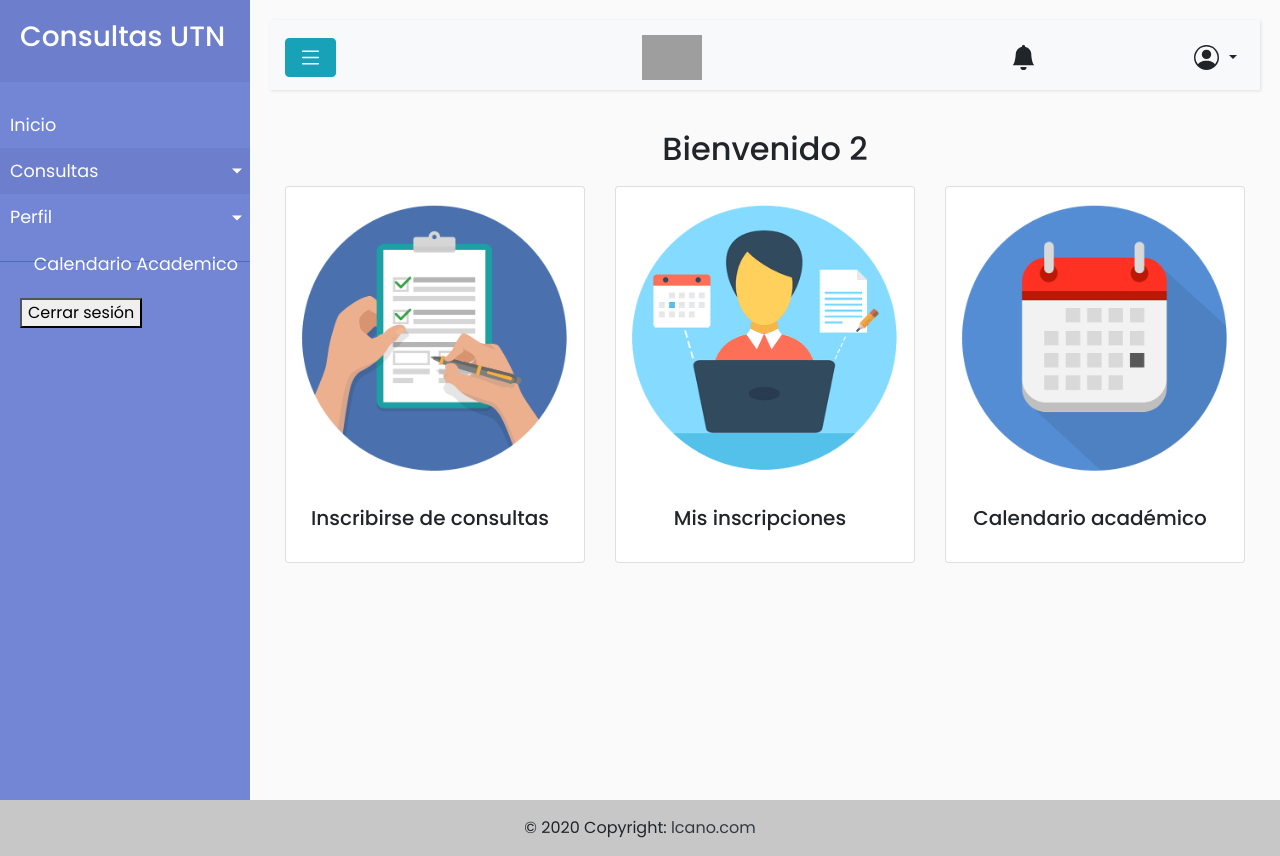
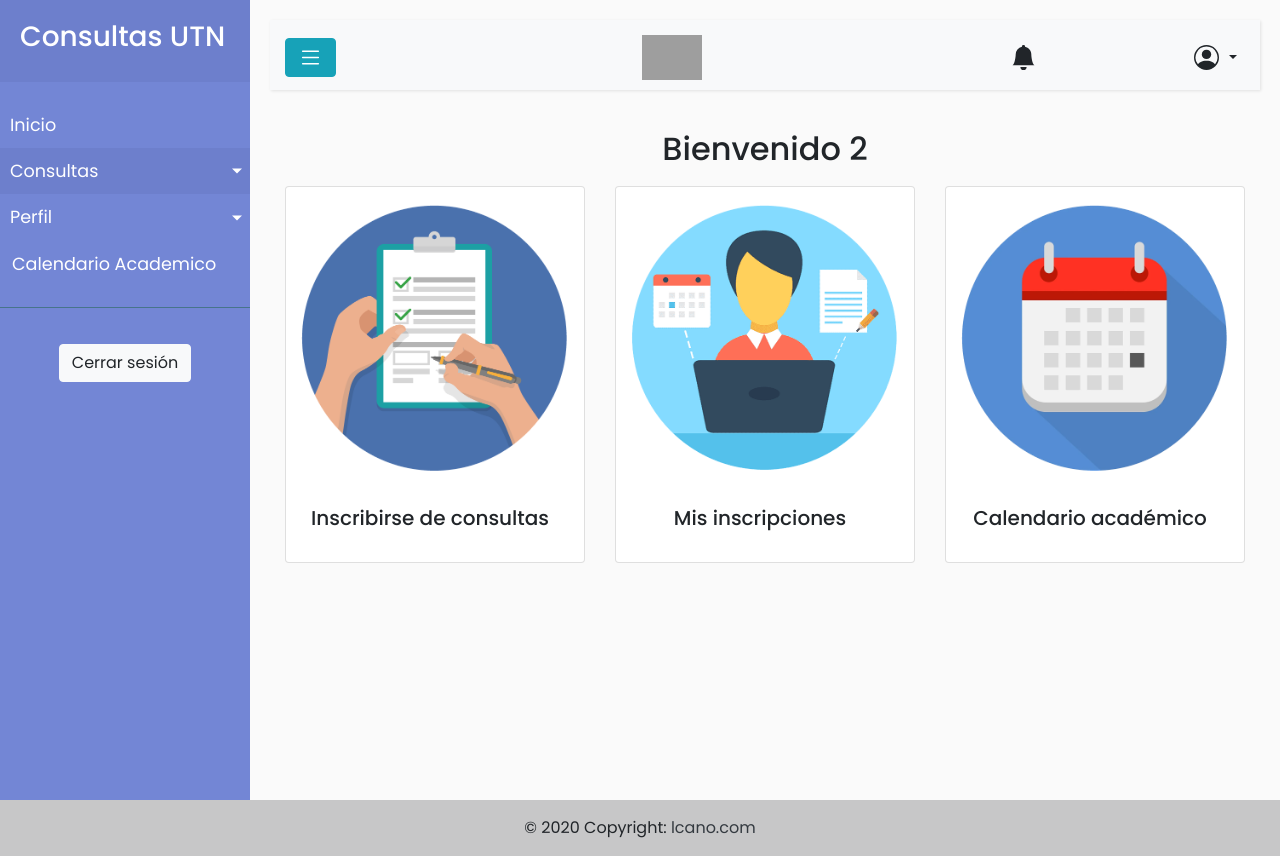
Before and after one commit to Guido1312/TPI-Entornos, a PHP site: page / in a window 1280 px wide. Run offline with PHP 8.4, Linux system fonts and the light colour scheme; a user stored in the database is signed in; data that the repository does not hold is empty; grey boxes are pictures that could not be loaded.

Commit message:
modificaciones graficas

```diff
--- a/index.php
+++ b/index.php
@@ -57,21 +57,24 @@
                         </ul>
                     </li>
                     <li>
-                        <a class="nav-item" href="#modalCalendario" data-toggle="modal" data-target="#modalCalendario" style="float:right;">
+                        <a class="nav-item" href="#modalCalendario" data-toggle="modal" data-target="#modalCalendario" >
                             Calendario Academico
                         </a>
                     </li>
                 </ul>
 
+                <div class="col d-flex justify-content-center">
                 <ul class="list-unstyled CTAs align-items-end">
                     <li>
                     <form action="login.php" method="post">
-                            <button type="submit" name="actionType" value="logout">
+                                <input type="hidden" name="idconsulta" value="logout">
+                                <button type="submit" class="btn btn-light" name="actionType" value="logout" >
                                     Cerrar sesión
                                 </button>
                             </form>
                     </li>
                 </ul>
+                </div>
             </nav>
 
             <!-- Page Content  -->
@@ -109,7 +112,8 @@
                             <a class="dropdown-item" href="perfil.php">Perfil</a>
                             <a class="dropdown-item" href="https://getbootstrap.com/docs/3.3/">Preferencias</a>
                             <form action="login.php" method="post">
-                                <button type="submit" name="actionType" value="logout" class="download">
+                                <input type="hidden" name="idconsulta" value="logout">
+                                <button type="submit" class="btn btn-light" name="actionType" value="logout" >
                                     Cerrar sesión
                                 </button>
                             </form>
@@ -181,21 +185,24 @@
                         </ul>
                     </li>
                     <li>
-                        <a class="nav-item" href="#modalCalendario" data-toggle="modal" data-target="#modalCalendario" style="float:right;">
+                        <a class="nav-item" href="#modalCalendario" data-toggle="modal" data-target="#modalCalendario" >
                             Calendario Academico
                         </a>
                     </li>
                 </ul>
 
+                <div class="col d-flex justify-content-center">
                 <ul class="list-unstyled CTAs align-items-end">
                     <li>
                     <form action="login.php" method="post">
-                            <button type="submit" name="actionType" value="logout">
+                                <input type="hidden" name="idconsulta" value="logout">
+                                <button type="submit" class="btn btn-light" name="actionType" value="logout">
                                     Cerrar sesión
                                 </button>
                             </form>
                     </li>
                 </ul>
+                </div>
             </nav>
 
             <!-- Page Content  -->
@@ -233,7 +240,8 @@
                             <a class="dropdown-item" href="perfil.php">Perfil</a>
                             <a class="dropdown-item" href="https://getbootstrap.com/docs/3.3/">Preferencias</a>
                             <form action="login.php" method="post">
-                                <button type="submit" name="actionType" value="logout" class="download">
+                                <input type="hidden" name="idconsulta" value="logout">
+                                <button type="submit" class="btn btn-light" name="actionType" value="logout">
                                     Cerrar sesión
                                 </button>
                             </form>
@@ -316,21 +324,24 @@
                         </ul>
                     </li>
                     <li>
-                        <a class="nav-item" href="#modalCalendario" data-toggle="modal" data-target="#modalCalendario" style="float:right;">
+                    <a class="nav-item" href="#modalCalendario" data-toggle="modal" data-target="#modalCalendario" >
                             Calendario Academico
                         </a>
                     </li>
                 </ul>
 
+                <div class="col d-flex justify-content-center">
                 <ul class="list-unstyled CTAs align-items-end">
                     <li>
                     <form action="login.php" method="post">
-                            <button type="submit" name="actionType" value="logout">
+                                <input type="hidden" name="idconsulta" value="logout">
+                                <button type="submit" class="btn btn-light   " name="actionType" value="logout">
                                     Cerrar sesión
                                 </button>
                             </form>
                     </li>
                 </ul>
+                </div>
             </nav>
 
             <!-- Page Content  -->
@@ -368,10 +379,12 @@
                             <a class="dropdown-item" href="perfil.php">Perfil</a>
                             <a class="dropdown-item" href="https://getbootstrap.com/docs/3.3/">Preferencias</a>
                             <form action="login.php" method="post">
-                                <button type="submit" name="actionType" value="logout" class="download">
+                                <input type="hidden" name="idconsulta" value="logout">
+                                <button type="submit" class="btn btn-light" name="actionType" value="logout">
                                     Cerrar sesión
                                 </button>
                             </form>
+
                             </div>
                         </div>
 
```
Also changed, not shown: headerAlumno.php (+5 -3 lines), images/adminConsultas.png, images/iconAlumno.png, images/iconProfesor.png, images/iconUser.png. Lines whose indentation alone changed are shown as unchanged.
